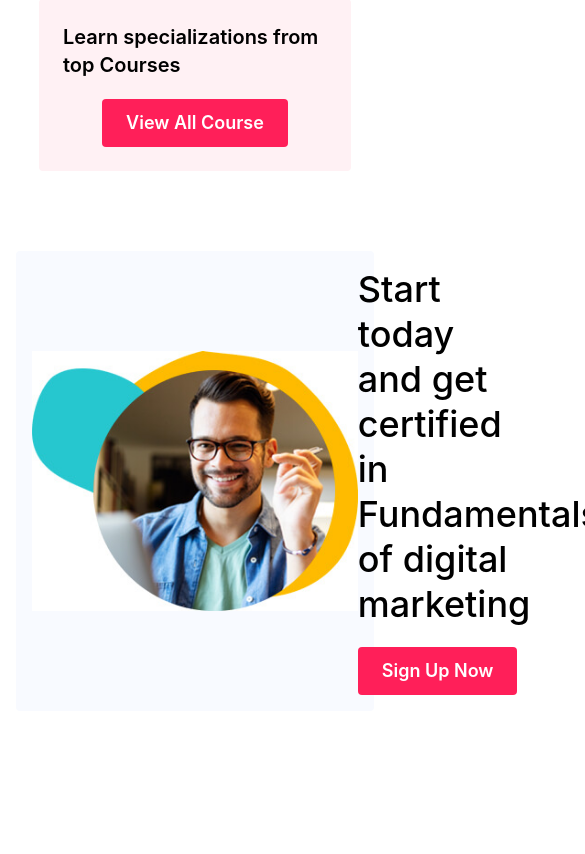
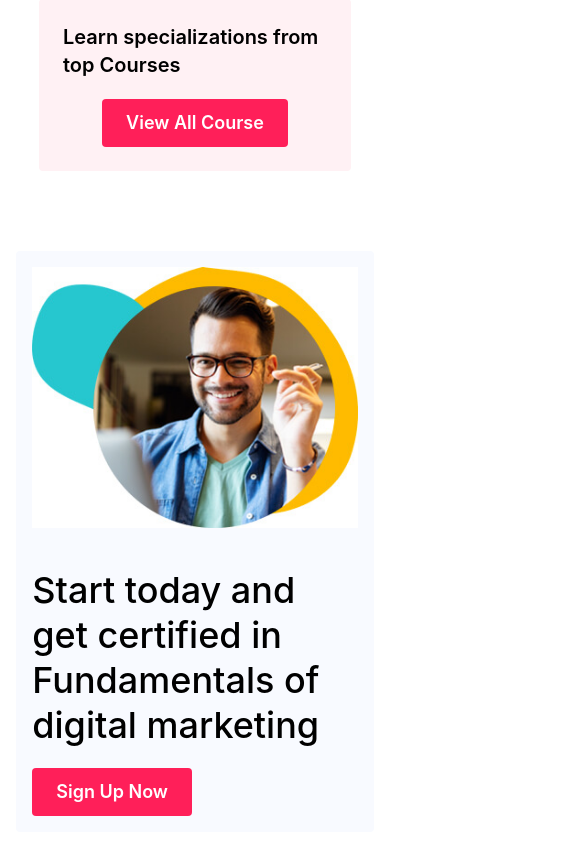
Before and after one commit to JubayerP/go-study-client, a React (Create React App) app: page / in a window 390 px wide. Shown: the part 1001-1855 px from the top of the page, 585 px wide, since content can reach past the window. Before the commit the page ends 1792 px from the top, so only its background shows below. Built offline with nearby package versions, Linux system fonts and the light colour scheme; no server answers.

Commit message:
responsive signup card

```diff
--- a/src/pages/SignUpCard/SignUpCard.js
+++ b/src/pages/SignUpCard/SignUpCard.js
@@ -4,9 +4,9 @@ import sign from "../../assets/sign.jpeg";
 
 const SignUpCard = () => {
   return (
-    <div className="my-20 flex items-center justify-around w-11/12 mx-auto rounded p-4 bg-[#F8FAFF]">
+    <div className="my-20 flex flex-col md:flex-row items-center justify-around w-11/12 mx-auto rounded p-4 bg-[#F8FAFF] space-y-10">
       <img src={sign} alt="" />
-      <div className="w-1/2">
+      <div className="md:w-1/2">
         <h2 className="text-4xl font-medium leading-tight">
           Start today and get certified in Fundamentals of digital marketing
         </h2>
```
